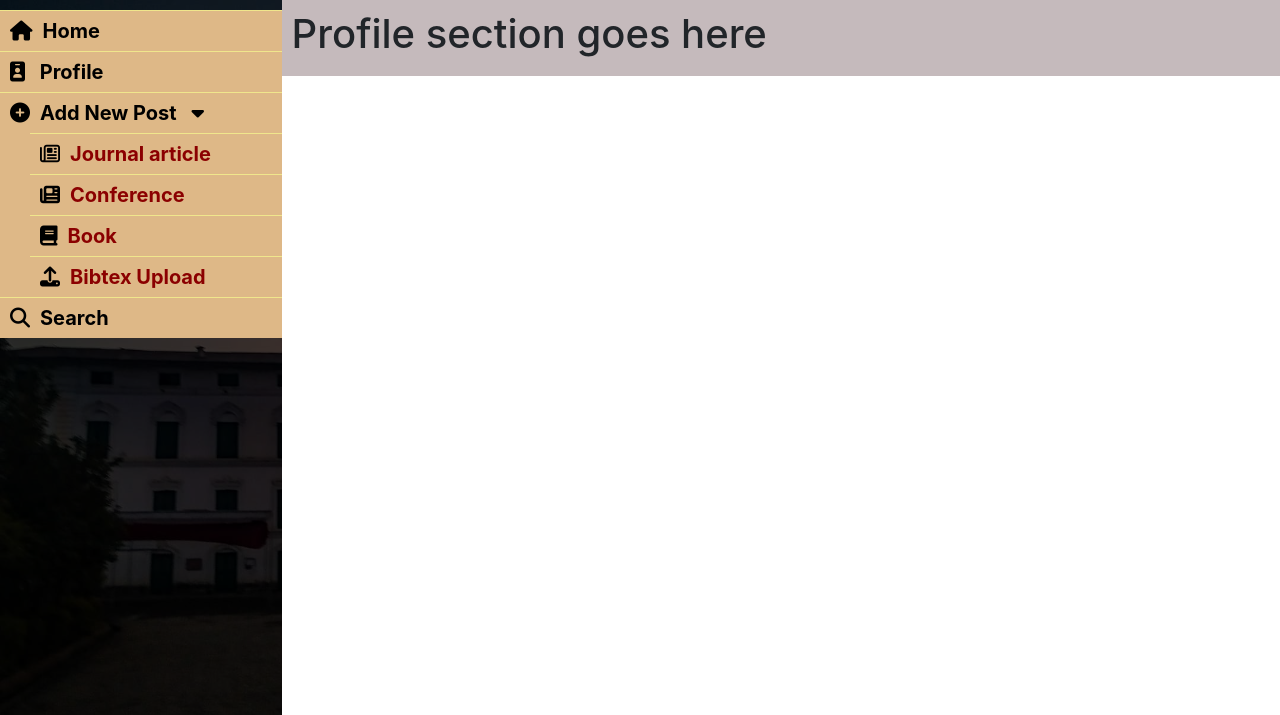
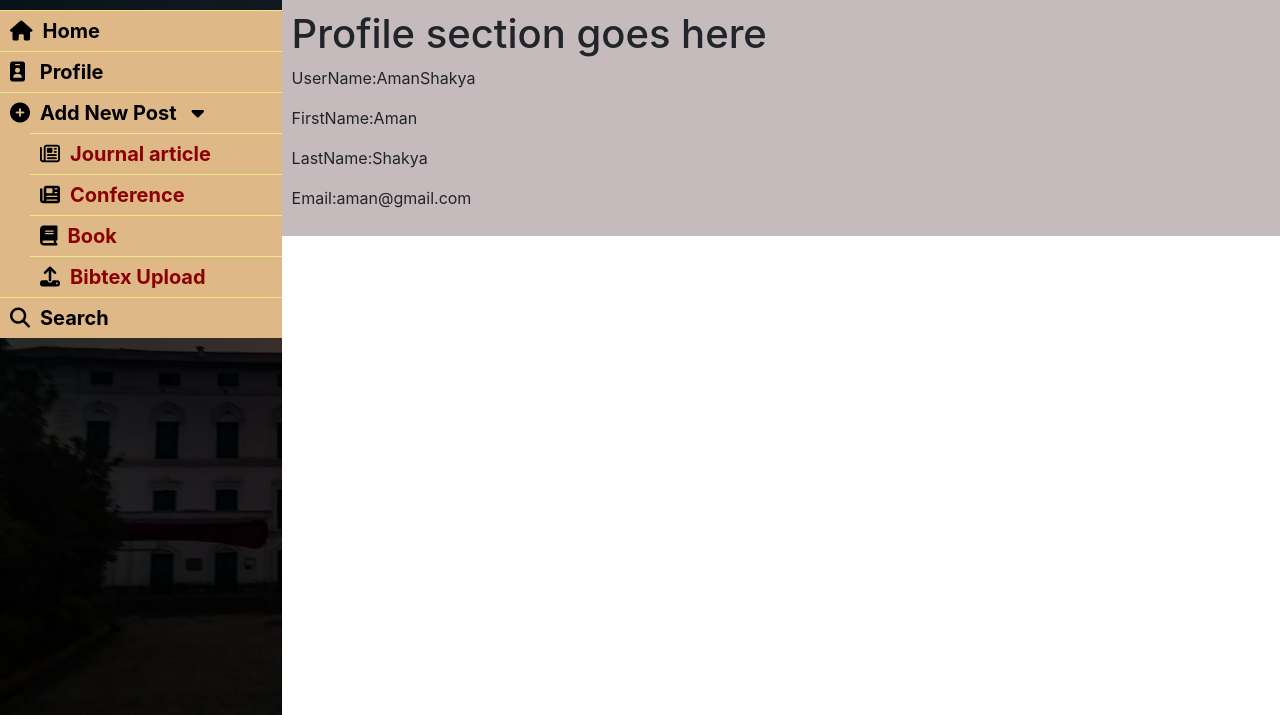
Before and after one commit to mnjkhtri/Publication-Repository, a Django app: page /profile in a window 1280 px wide. Shown: the part 85-800 px from the top of the page. Run offline with Django 3.2, Linux system fonts and the light colour scheme; a user stored in the database is signed in; some libraries are stand-ins or nearby versions.

```diff
--- a/DjangoBlog/articles/templates/profile.html
+++ b/DjangoBlog/articles/templates/profile.html
@@ -2,4 +2,8 @@
 {% block content %}
 
 <h1>Profile section goes here</h1>
+<p>UserName:{{request.user.username}}</p>
+<p>FirstName:{{request.user.first_name}}</p>
+<p>LastName:{{request.user.last_name}}</p>
+<p>Email:{{request.user.email}}</p>
 {% endblock %}
```
Also changed, not shown: DjangoBlog/articles/templates/pdf_template.html (+14 -14 lines).
